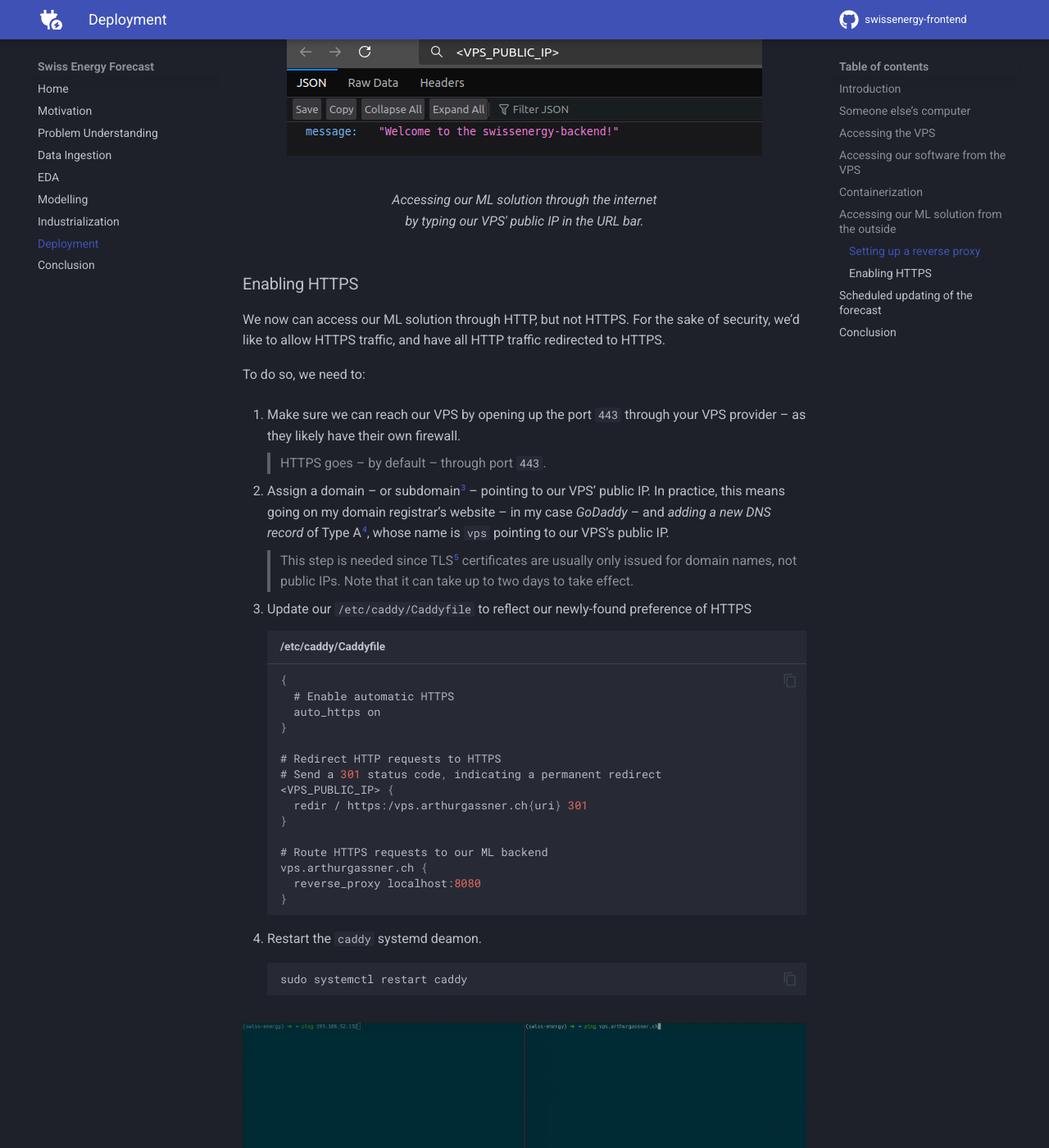
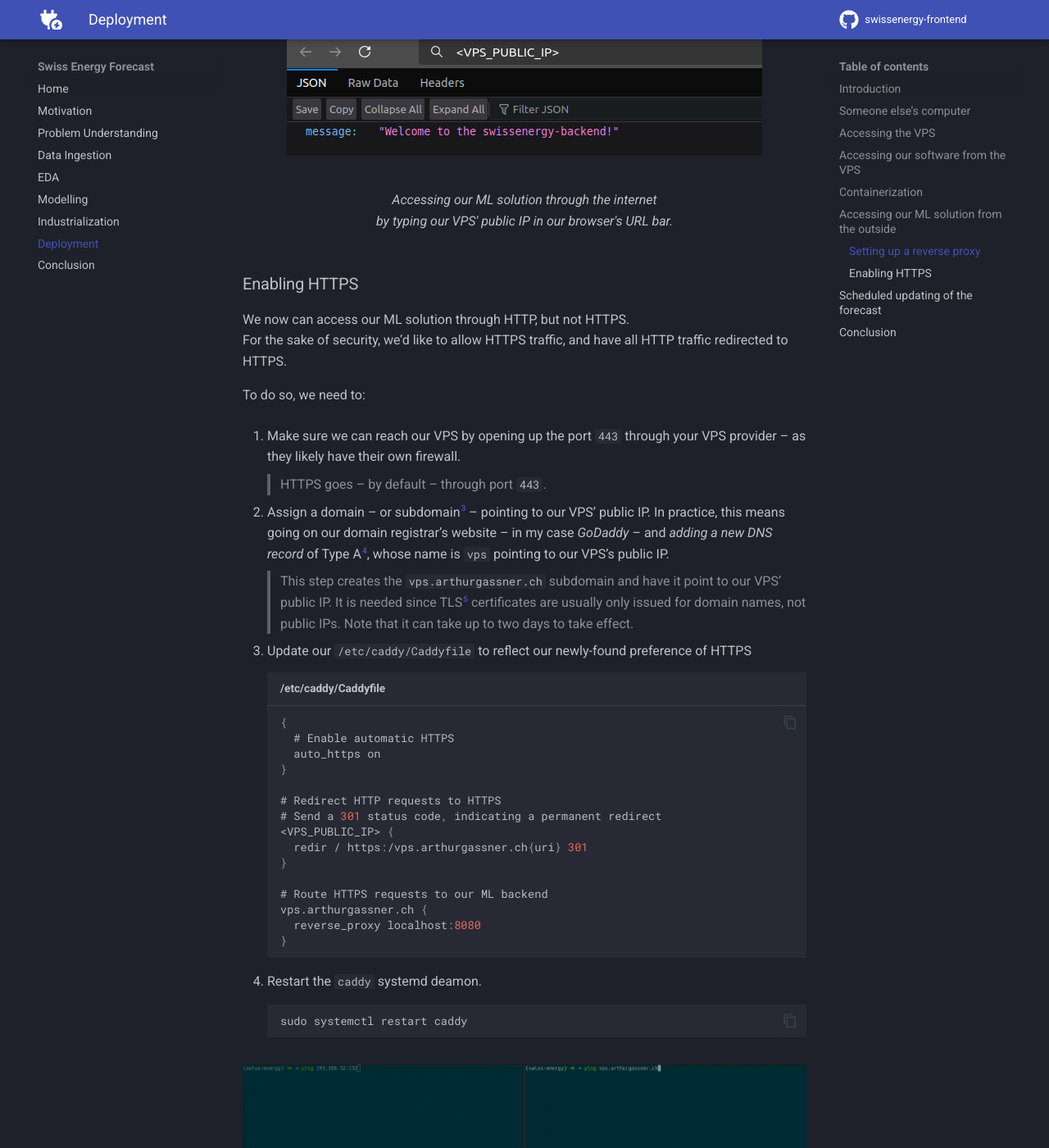
Before and after one commit to arthurgassner/swissenergy-frontend, an MkDocs documentation site: the page built from docs/deployment.md, in a window 1280 px wide and 1400 px high, scrolled down 6751 px. Shown: the whole window at 82% size. Built offline with MkDocs 1.6.1 and Material for MkDocs 9.7.7, drawn with Linux system fonts in a browser that asks for light colours; a script that is not in the unit is left out; comment, search, counter and statistics services are not loaded; some of the changed text lies outside the part shown.

````diff
--- a/docs/deployment.md
+++ b/docs/deployment.md
@@ -231,12 +231,12 @@
 
 <figure markdown="span">
   ![Image title](assets/deployment/http_vps.png){ width="100%" }
-  <figcaption>Accessing our ML solution through the internet<br> by typing our VPS' public IP in the URL bar.</figcaption>
+  <figcaption>Accessing our ML solution through the internet<br> by typing our VPS' public IP in our browser's URL bar.</figcaption>
 </figure>
 
 ### Enabling HTTPS
 
-We now can access our ML solution through HTTP, but not HTTPS.
+We now can access our ML solution through HTTP, but not HTTPS.<br>
 For the sake of security, we'd like to allow HTTPS traffic, and have all HTTP traffic redirected to HTTPS.
 
 To do so, we need to:
@@ -244,8 +244,9 @@
 1. Make sure we can reach our VPS by opening up the port `443` through your VPS provider -- as they likely have their own firewall.
   > HTTPS goes -- by default -- through port `443`.
 
-2. Assign a domain -- or subdomain[^3] -- pointing to our VPS' public IP. In practice, this means going on my domain registrar's website -- in my case _GoDaddy_ -- and _adding a new DNS record_ of Type A[^4], whose name is `vps` pointing to our VPS's public IP.
-  > This step is needed since TLS[^5] certificates are usually only issued for domain names, not public IPs. Note that it can take up to two days to take effect.
+2. Assign a domain -- or subdomain[^3] -- pointing to our VPS' public IP. In practice, this means going on our domain registrar's website -- in my case _GoDaddy_ -- and _adding a new DNS record_ of Type A[^4], whose name is `vps` pointing to our VPS's public IP.
+  > This step creates the `vps.arthurgassner.ch` subdomain and have it point to our VPS' public IP.
+  > It is needed since TLS[^5] certificates are usually only issued for domain names, not public IPs. Note that it can take up to two days to take effect.
 
 3. Update our `/etc/caddy/Caddyfile` to reflect our newly-found preference of HTTPS
   ```json title="/etc/caddy/Caddyfile"
@@ -287,7 +288,8 @@
 
 We can now access our ML solution through the internet; amazing!
 
-But how can we update it? We would like for it to automatically fetch the latest ENTSO-E data, train the model and update the forecasted values -- roughly every hour, since the ENTSO-E data gets updated at this frequency.
+But how are the forecast kept up-to-date? We would like for it to automatically fetch the latest ENTSO-E data, train the model and update the forecasted values -- roughly every hour, since the ENTSO-E data gets updated at this frequency.
+
 
 Enters [`cron`](https://en.wikipedia.org/wiki/Cron), a wonderful job scheduler.
 
````
Also changed, not shown: other parts of docs/deployment.md (+1 -1 lines).
